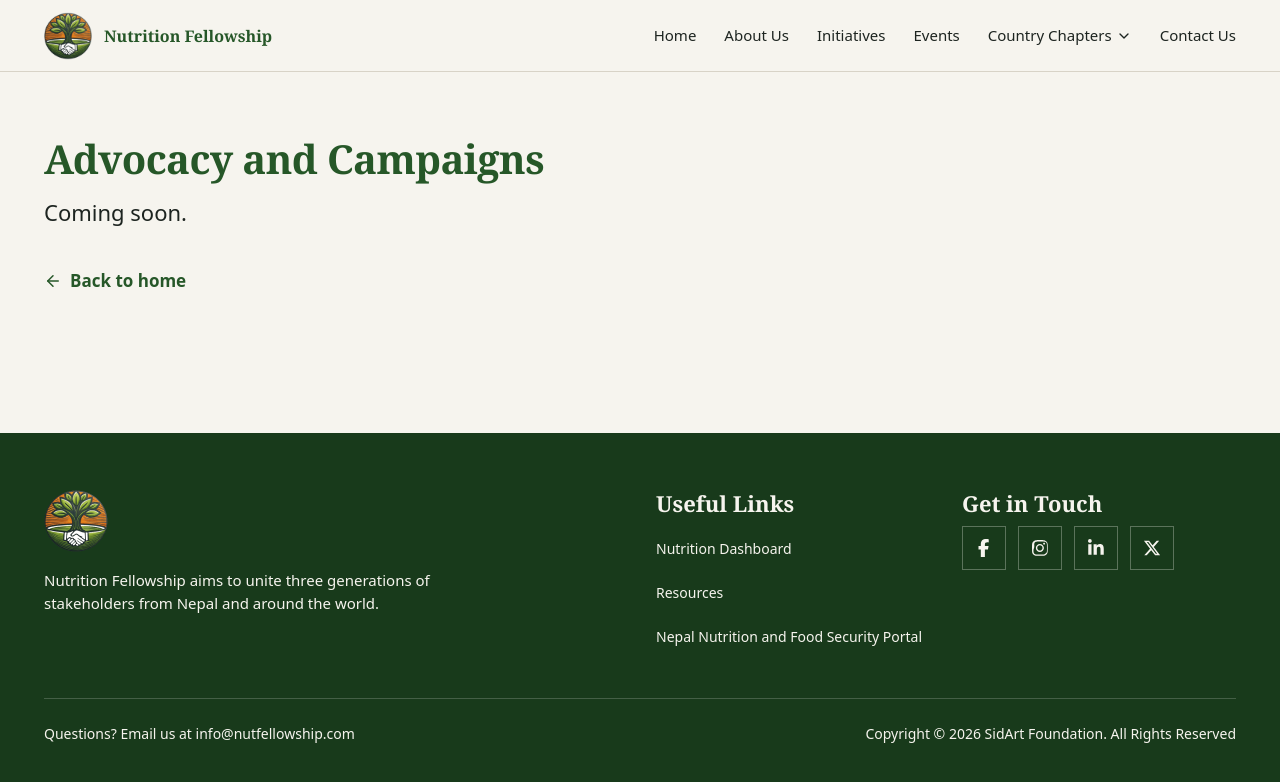
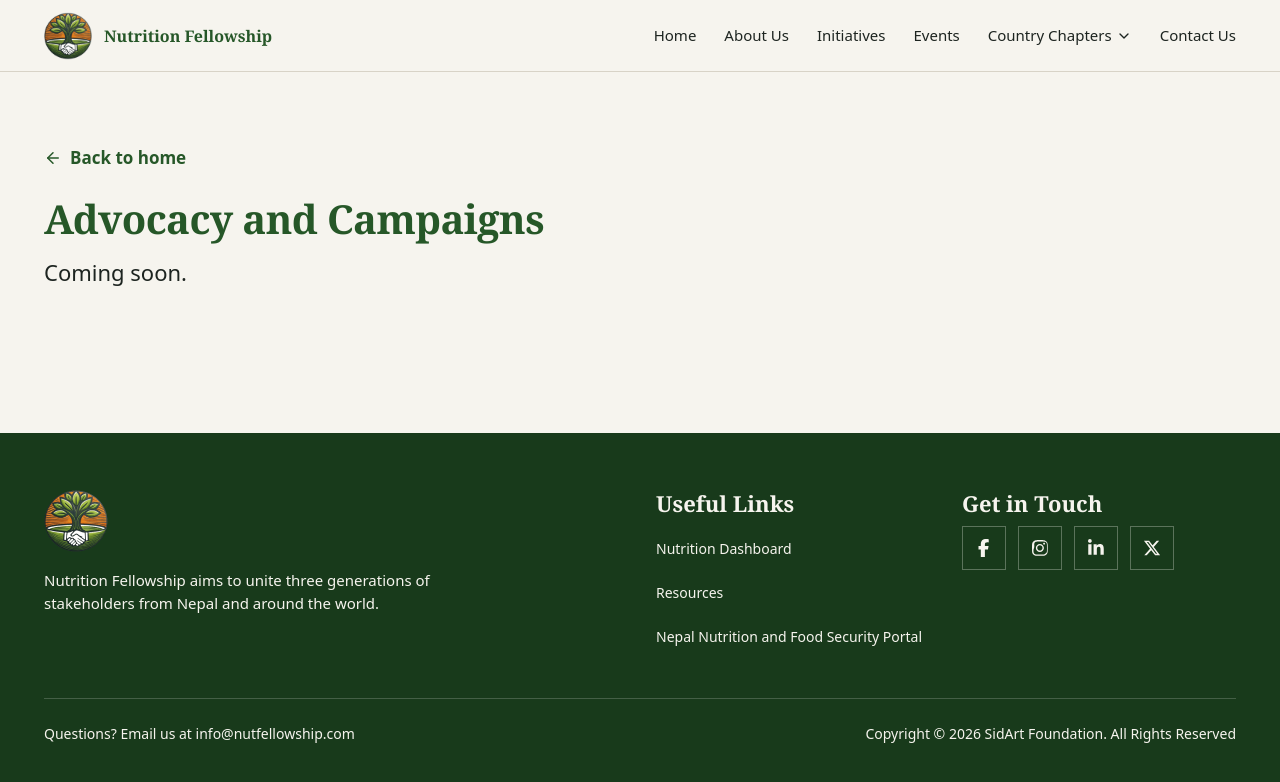
Before and after one commit to vital4nepal/nutrition-fellowship, a React (Create React App) app: page /initiatives/advocacy in a window 1280 px wide. Shown: the top 782 px of the page. Built offline with nearby package versions, Linux system fonts and the light colour scheme.

Commit message:
[fix] coming soon pages put the back link above the title

```diff
--- a/src/components/ComingSoon.js
+++ b/src/components/ComingSoon.js
@@ -8,18 +8,19 @@ const ComingSoon = ({ title }) => {
 
     return (
         <>
-            <SectionTitle as="h1">{title}</SectionTitle>
-            <p className="mt-4 text-sub text-ink">Coming soon.</p>
             <Link
                 to="/"
                 className={
-                    'mt-8 inline-flex min-h-11 items-center gap-2 font-semibold text-green ' +
-                    textLink
+                    'inline-flex min-h-11 items-center gap-2 font-semibold text-green ' + textLink
                 }
             >
                 <ArrowLeft size={18} aria-hidden="true" />
                 Back to home
             </Link>
+            <SectionTitle as="h1" className="mt-4">
+                {title}
+            </SectionTitle>
+            <p className="mt-4 text-sub text-ink">Coming soon.</p>
         </>
     );
 };
```
